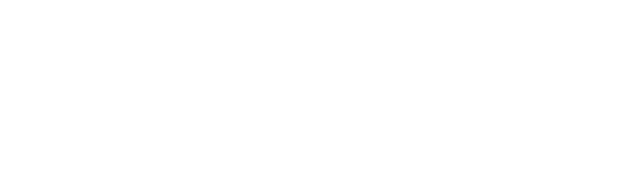
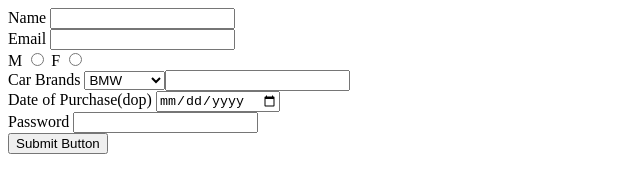
Before and after one commit to acciojob/car-insurance-form-Divyanshu-yu, a website: page main.html in a window 1280 px wide. Shown: the whole page, without its empty margins (0-640 px from the left). Drawn offline with Linux system fonts and the light colour scheme.

Commit message:
created a submission

```diff
--- a/main.html
+++ b/main.html
@@ -10,7 +10,38 @@
 	<!-- the entire body must be written by student -->
     <script type="text/javascript" src="./script.js">
 </script>
+   <form action="#" method="post">
+	   <label for="name">Name</label>
+	   <input type="text" id="name" required><br>
 
+	   <label for="email">Email</label>
+	   <input type="email" id="email" required><br>
+
+	   <label for="genderm">M</label>
+	   <input type="radio" id="genderm" name="gender" required>
+
+	   <label for="genderf">F</label>
+	   <input type="radio" id="genderf" name="gender" required><br>
+
+	   <label for="cars">Car Brands</label>
+	   <select id="cars">
+		   <option>BMW</option>
+	       <option>Audi</option>
+	       <option>Mercedez</option>
+		<br>
+
+		<label for="carage">Car Age</label>
+		<input type="number" id="carage" required><br>
+
+		<label for="dop">Date of Purchase(dop)</label>
+		<input type="date" id="dop" required><br>
+
+		<label for="password">Password<label>
+		<input type="password"  id="password" required><br>
+
+		<input type="submit"  value="Submit Button">
+
+   </form>
 </body>
 
 </html>
```
